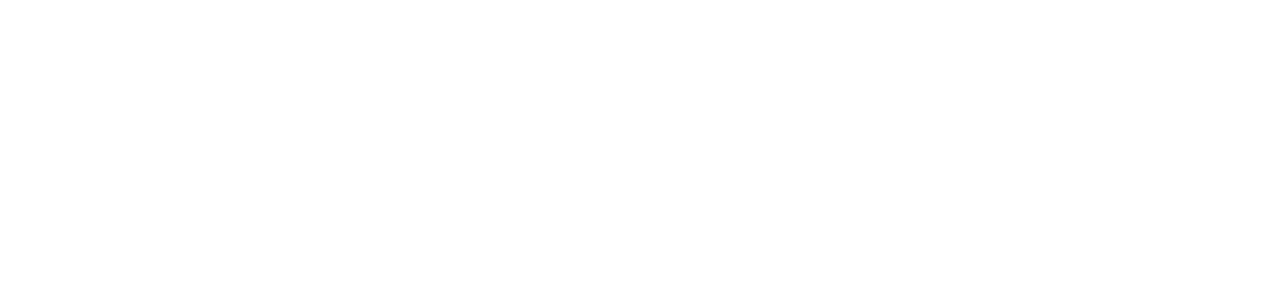
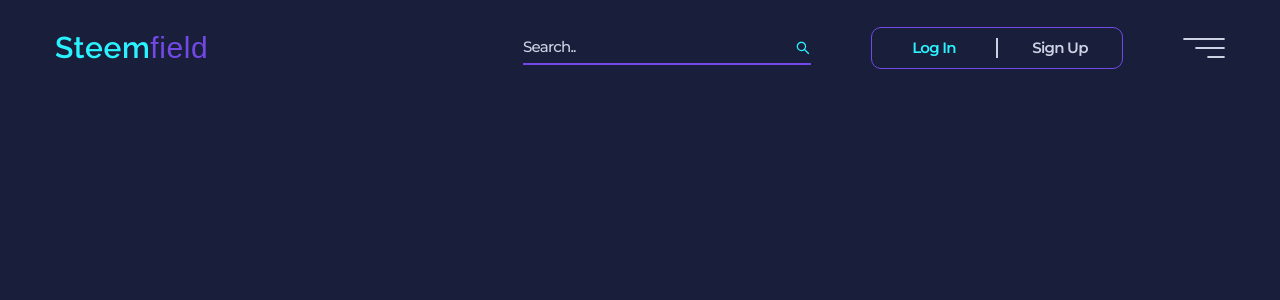
Before and after one commit to furkancgrtkn/steemfield, a React (Create React App) app: page / in a window 1280 px wide. Shown: the top 300 px of the page. Built offline with nearby package versions, Linux system fonts and the light colour scheme.

Commit message:
Feat: Navbar Component.

```diff
--- a/package.json
+++ b/package.json
@@ -8,6 +8,8 @@
     "@testing-library/user-event": "^12.1.10",
     "react": "^17.0.2",
     "react-dom": "^17.0.2",
+    "react-icons": "^4.2.0",
+    "react-lazy-load-image-component": "^1.5.1",
     "react-router-dom": "^5.2.0",
     "react-scripts": "4.0.3",
     "semantic-ui-css": "^2.4.1",
--- a/src/App.css
+++ /dev/null
@@ -1,3 +0,0 @@
-.App {
-  text-align: center;
-}
--- a/src/App.js
+++ b/src/App.js
@@ -1,10 +1,15 @@
-import './App.css';
-
+import { BrowserRouter, Route, Switch } from "react-router-dom";
+import Navbar from "./components/Navbar/Navbar";
 function App() {
   return (
-    <div className="App">
-
-    </div>
+    <BrowserRouter>
+      <main>
+        <Navbar />
+        <Switch>
+          {/* <Route path="/" component={HomePage} exact /> */}
+        </Switch>
+      </main>
+    </BrowserRouter>
   );
 }
 
--- /dev/null
+++ b/src/components/Navbar/Navbar.js
@@ -0,0 +1,49 @@
+import React from "react";
+import {
+  Logo,
+  Navbar as Container,
+  NavbarRight,
+  NavbarLeft,
+  SearchBarInput,
+  SearchBarIcon,
+  SearchBar,
+  AuthWrapper,
+  AuthButton,
+  AuthLine,
+  Menu,
+  MenuBarOne,
+  MenuBarTwo,
+  MenuBarThree,
+} from "./styled";
+import { AiOutlineSearch } from "react-icons/ai";
+function Navbar() {
+  return (
+    <Container>
+      <NavbarLeft>
+        <Logo>
+          Steem<span>field</span>
+        </Logo>
+      </NavbarLeft>
+      <NavbarRight>
+        <SearchBar>
+          <SearchBarInput placeholder="Search.."></SearchBarInput>
+          <SearchBarIcon>
+            <AiOutlineSearch color="#2BF2FF" size="16" />
+          </SearchBarIcon>
+        </SearchBar>
+        <AuthWrapper>
+          <AuthButton color="#2BF2FF">Log In</AuthButton>
+          <AuthLine />
+          <AuthButton color="#CCD2E3">Sign Up</AuthButton>
+        </AuthWrapper>
+        <Menu>
+          <MenuBarOne />
+          <MenuBarTwo />
+          <MenuBarThree />
+        </Menu>
+      </NavbarRight>
+    </Container>
+  );
+}
+
+export default Navbar;
--- /dev/null
+++ b/src/components/Navbar/styled.js
@@ -0,0 +1,167 @@
+import styled from "styled-components";
+
+export const Navbar = styled.div`
+  display: flex;
+  justify-content: space-between;
+  align-items: center;
+  height: 95px;
+  width: 100%;
+  padding: 0 55px;
+  max-width: 1920px;
+`;
+
+export const NavbarRight = styled.div`
+  display: flex;
+  justify-content: flex-end;
+  align-items: center;
+  height: 95px;
+  width: 50%;
+  flex-grow: 1;
+`;
+
+export const NavbarLeft = styled.div`
+  display: flex;
+  justify-content: flex-start;
+  align-items: center;
+  height: 95px;
+  width: 50%;
+  flex-grow: 1;
+`;
+
+export const Logo = styled.h1`
+  font-family: Raleway;
+  font-style: normal;
+  font-weight: 600;
+  font-size: 30px;
+  line-height: 35px;
+  letter-spacing: 0.02em;
+  color: #2bf2ff;
+
+  & span {
+    color: #7248e7;
+    font-weight: 300;
+  }
+`;
+
+export const SearchBar = styled.div`
+  display: flex;
+  height: 35px;
+  width: 288px;
+  color: white;
+  background: transparent;
+  position: relative;
+`;
+
+export const SearchBarIcon = styled.div`
+  display: flex;
+  justify-content: center;
+  align-items: center;
+  height: 16px;
+  width: 16px;
+  position: absolute;
+  top: 50%;
+  transform: translateY(-50%);
+  right: 0;
+`;
+
+export const SearchBarInput = styled.input`
+  background: transparent;
+  width: 288px;
+  height: 35px;
+  outline: none;
+  border: none;
+  padding-right: 20px;
+  border-bottom: 2px solid #7248e7;
+  color: #ccd2e3;
+  font-family: Montserrat;
+  font-style: normal;
+  font-weight: 500;
+  font-size: 15px;
+  line-height: 18px;
+  letter-spacing: -0.05em;
+  &::placeholder {
+    font-family: Montserrat;
+    font-style: normal;
+    font-weight: 500;
+    font-size: 15px;
+    line-height: 18px;
+    letter-spacing: -0.05em;
+    color: #ccd2e3;
+  }
+`;
+
+export const AuthWrapper = styled.div`
+  display: flex;
+  justify-content: center;
+  align-items: center;
+  width: 252px;
+  height: 42px;
+  border: 1px solid #7248e7;
+  border-radius: 10px;
+  margin: 0 60px;
+`;
+
+export const AuthLine = styled.div`
+  display: flex;
+  justify-content: center;
+  align-items: center;
+  height: 20px;
+  width: 0px;
+  border: 1px solid #ccd2e3;
+`;
+
+export const AuthButton = styled.button`
+  display: flex;
+  justify-content: center;
+  align-items: center;
+  font-family: Montserrat;
+  font-style: normal;
+  font-weight: 600;
+  font-size: 15px;
+  line-height: 18px;
+  letter-spacing: -0.05em;
+  width: 125px;
+  height: 40px;
+  color: ${(props) => props.color};
+  background: transparent;
+`;
+
+export const Menu = styled.div`
+  display: flex;
+  justify-content: space-between;
+  flex-direction: column;
+  width: 42px;
+  height: 20px;
+  user-select: none;
+  cursor: pointer;
+`;
+
+export const MenuBarOne = styled.div`
+  display: flex;
+  border: 1.5px solid #ccd2e3;
+  border-radius: 2px;
+  width: 42px;
+  height: 0px;
+  background: #ccd2e3;
+  align-self: flex-end;
+`;
+
+export const MenuBarTwo = styled.div`
+  display: flex;
+  border: 1.5px solid #ccd2e3;
+  border-radius: 2px;
+  width: 30px;
+  height: 0px;
+  background: #ccd2e3;
+  align-self: flex-end;
+`;
+
+export const MenuBarThree = styled.div`
+  display: flex;
+  border: 1.5px solid #ccd2e3;
+  border-radius: 2px;
+  width: 18px;
+  height: 0px;
+  background: #ccd2e3;
+  align-self: flex-end;
+`;
--- a/src/index.css
+++ b/src/index.css
@@ -1,13 +1,63 @@
-body {
+@import url("https://fonts.googleapis.com/css2?family=Raleway:wght@300;400;500;600;700&display=swap");
+@import url("https://fonts.googleapis.com/css2?family=Montserrat:wght@400;500;600;700&display=swap");
+* {
+  box-sizing: border-box;
+  padding: 0;
   margin: 0;
-  font-family: -apple-system, BlinkMacSystemFont, 'Segoe UI', 'Roboto', 'Oxygen',
-    'Ubuntu', 'Cantarell', 'Fira Sans', 'Droid Sans', 'Helvetica Neue',
-    sans-serif;
-  -webkit-font-smoothing: antialiased;
-  -moz-osx-font-smoothing: grayscale;
+  line-height: 1;
+  scroll-behavior: smooth;
+  -webkit-tap-highlight-color: transparent;
 }
 
-code {
-  font-family: source-code-pro, Menlo, Monaco, Consolas, 'Courier New',
-    monospace;
+body {
+  background-color: #191f3a;
+  overflow-x: hidden;
 }
+
+a {
+  color: inherit;
+  text-decoration: none;
+}
+
+a:hover {
+  color: inherit;
+  text-decoration: none;
+}
+
+button {
+  cursor: pointer;
+  border: none;
+}
+
+button:focus,
+textarea:focus,
+input:focus {
+  outline: none;
+}
+
+button:active {
+  transform: scale(0.95);
+  transition: 0.1s;
+}
+
+img {
+  user-select: none;
+}
+
+h1,
+h2,
+h3,
+h4,
+h5,
+h6,
+p,
+span,
+div,
+li,
+a,
+button,
+input {
+  font-family: "Poppins", sans-serif;
+  margin: 0;
+  padding: 0;
+}
--- a/src/index.js
+++ b/src/index.js
@@ -1,8 +1,8 @@
 import React from 'react';
 import ReactDOM from 'react-dom';
+import 'semantic-ui-css/semantic.min.css'
 import './index.css';
 import App from './App';
-
 ReactDOM.render(
   <App />,
   document.getElementById('root')
```
Also changed, not shown: 1 other file (tests, documents, lock files or other folders).
